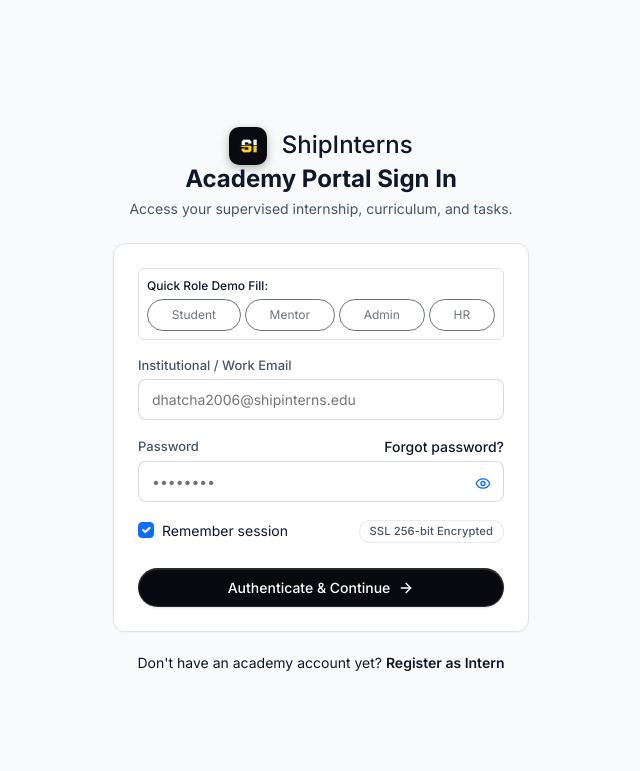
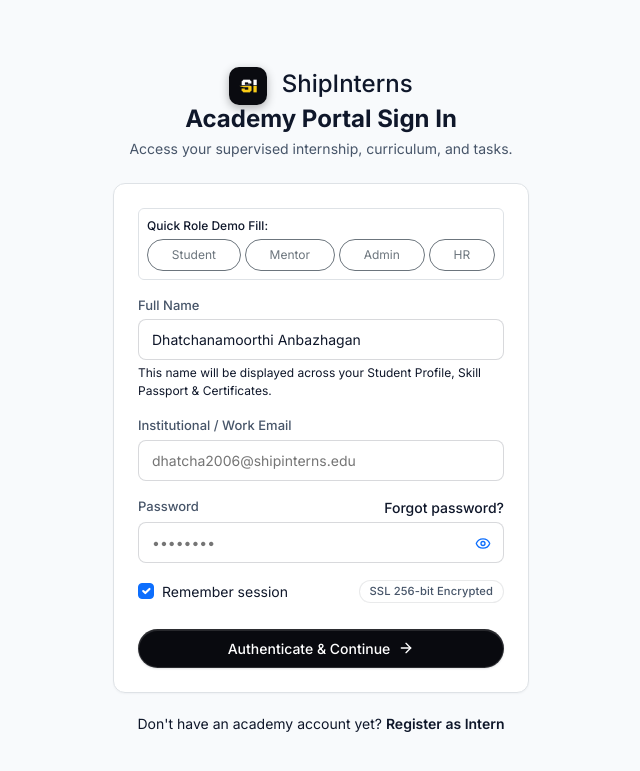
Before and after one commit to dhatcha2006-arch/SHIPINTERNS, a Flask app: page /auth/login in a window 1280 px wide. Shown: the top 771 px of the page, without its empty margins (319-959 px from the left). Run offline with Flask 3, Linux system fonts and the light colour scheme.

Commit message:
feat(auth): add Name field to login page and dynamically display authenticated user name across all profile, topbar and certificate views

```diff
--- a/app.py
+++ b/app.py
@@ -1,5 +1,5 @@
 import os
-from flask import Flask, render_template, jsonify, request, send_from_directory
+from flask import Flask, render_template, jsonify, request, send_from_directory, session
 
 app = Flask(
     __name__,
@@ -8,6 +8,17 @@ app = Flask(
     static_url_path='/static'
 )
 app.config['SECRET_KEY'] = 'shipinterns-dev-secret-key-2026'
+
+@app.context_processor
+def inject_user():
+    user = session.get('user', {
+        "id": 101,
+        "name": "Dhatchanamoorthi Anbazhagan",
+        "email": "dhatcha2006@shipinterns.edu",
+        "role": "student",
+        "cohort": "Spring 2026 Full Stack Cohort"
+    })
+    return dict(current_user=user)
 
 # --- PUBLIC ROUTES ---
 @app.route('/')
@@ -178,23 +189,33 @@ def api_health():
 def api_login():
     data = request.get_json() or {}
     email = data.get('email', '')
+    name = (data.get('name') or '').strip()
     role = 'student'
+    default_name = "Dhatchanamoorthi Anbazhagan"
     if 'mentor' in email:
         role = 'mentor'
+        default_name = "Sarah Jenkins"
     elif 'admin' in email:
         role = 'admin'
+        default_name = "System Admin"
     elif 'hr' in email or 'emp' in email:
         role = 'employee'
+        default_name = "Enterprise Talent Partner"
+
+    final_name = name if name else default_name
+    user_info = {
+        "id": 101,
+        "name": final_name,
+        "email": email or "dhatcha2006@shipinterns.edu",
+        "role": role,
+        "cohort": "Spring 2026 Full Stack Cohort"
+    }
+    session['user'] = user_info
+
     return jsonify({
         "success": True,
         "token": "sf_token_" + os.urandom(12).hex(),
-        "user": {
-            "id": 101,
-            "name": "Dhatchanamoorthi Anbazhagan",
-            "email": email or "dhatcha2006@shipinterns.edu",
-            "role": role,
-            "cohort": "Spring 2026 Full Stack Cohort"
-        }
+        "user": user_info
     })
 
 @app.route('/api/v1/auth/register', methods=['POST'])
--- a/frontend/static/js/components.js
+++ b/frontend/static/js/components.js
@@ -61,11 +61,36 @@ const ShipInternsUI = {
         menu.classList.toggle('d-none');
       });
     }
+  },
+
+  // Hydrate dynamic user profile name across pages
+  hydrateUser() {
+    try {
+      const stored = localStorage.getItem('sf_user');
+      if (stored) {
+        const u = JSON.parse(stored);
+        if (u && u.name) {
+          document.querySelectorAll('.sf-dynamic-user-name').forEach(el => {
+            el.textContent = u.name;
+          });
+          document.querySelectorAll('.sf-dynamic-user-name-val').forEach(el => {
+            el.value = u.name;
+          });
+          const initials = u.name.split(' ').filter(Boolean).map(n => n[0]).join('').substring(0, 2).toUpperCase() || 'SI';
+          document.querySelectorAll('.sf-dynamic-user-initials').forEach(el => {
+            el.textContent = initials;
+          });
+        }
+      }
+    } catch (e) {
+      console.warn('Hydration error:', e);
+    }
   }
 };
 
 document.addEventListener('DOMContentLoaded', () => {
   ShipInternsUI.initMobileNav();
+  ShipInternsUI.hydrateUser();
 });
 
 window.ShipInternsUI = ShipInternsUI;
--- a/frontend/templates/auth/login.html
+++ b/frontend/templates/auth/login.html
@@ -29,6 +29,12 @@
       </div>
 
       <form id="loginForm" onsubmit="handleLogin(event)">
+        <div class="mb-3">
+          <label class="sf-label" for="nameInput">Full Name</label>
+          <input type="text" id="nameInput" class="sf-input" placeholder="Enter your full name" autocomplete="name" value="Dhatchanamoorthi Anbazhagan">
+          <div class="text-slate-400 small mt-1" style="font-size: 0.75rem;">This name will be displayed across your Student Profile, Skill Passport & Certificates.</div>
+        </div>
+
         <div class="mb-3">
           <label class="sf-label" for="emailInput">Institutional / Work Email</label>
           <input type="email" id="emailInput" class="sf-input" required placeholder="dhatcha2006@shipinterns.edu" autocomplete="email">
@@ -78,6 +84,13 @@ function fillDemo(role) {
     admin: 'admin@shipinterns.edu',
     hr: 'hr.partner@shipinterns.edu'
   };
+  const nameMap = {
+    student: 'Dhatchanamoorthi Anbazhagan',
+    mentor: 'Sarah Jenkins',
+    admin: 'System Admin',
+    hr: 'Enterprise Talent Partner'
+  };
+  document.getElementById('nameInput').value = nameMap[role] || 'Dhatchanamoorthi Anbazhagan';
   document.getElementById('emailInput').value = emailMap[role] || 'student@shipinterns.edu';
   document.getElementById('passwordInput').value = 'ShipInterns2026!';
 }
@@ -101,10 +114,11 @@ async function handleLogin(e) {
   btn.disabled = true;
   btn.innerHTML = '<span class="spinner-border spinner-border-sm me-2"></span> Authenticating...';
 
+  const name = document.getElementById('nameInput').value.trim();
   const email = document.getElementById('emailInput').value.trim();
   const password = document.getElementById('passwordInput').value;
 
-  const res = await ShipInternsAPI.auth.login({ email, password });
+  const res = await ShipInternsAPI.auth.login({ email, password, name });
   if (res.success) {
     ShipInternsUI.showToast('Authentication successful. Redirecting...', 'success', 'Welcome');
     setTimeout(() => {
--- a/frontend/templates/certificates/verify.html
+++ b/frontend/templates/certificates/verify.html
@@ -46,7 +46,7 @@
         <div class="col-sm-6">
           <div class="p-3 bg-slate-50 border rounded-2">
             <div class="text-slate-400 small">Certified Candidate:</div>
-            <div class="fs-6 fw-bold text-slate-900">Dhatchanamoorthi Anbazhagan</div>
+            <div class="fs-6 fw-bold text-slate-900 sf-dynamic-user-name">{{ current_user.name if current_user else 'Dhatchanamoorthi Anbazhagan' }}</div>
             <div class="text-slate-500 small">Student UID: SF-2026-88412</div>
           </div>
         </div>
--- a/frontend/templates/certificates/view.html
+++ b/frontend/templates/certificates/view.html
@@ -45,7 +45,7 @@
       <!-- Recipient Body -->
       <div class="text-center my-5">
         <div class="text-slate-500 small mb-2 text-uppercase" style="letter-spacing: 0.05em;">This is to certify that</div>
-        <div class="display-5 fw-bold text-slate-900 mb-2" style="font-family: serif;">Dhatchanamoorthi Anbazhagan</div>
+        <div class="display-5 fw-bold text-slate-900 mb-2 sf-dynamic-user-name" style="font-family: serif;">{{ current_user.name if current_user else 'Dhatchanamoorthi Anbazhagan' }}</div>
         <div class="text-slate-600 max-w-xl mx-auto" style="font-size: 1.05rem; line-height: 1.6;">
           has successfully demonstrated production software engineering competence, completed 140 hours of supervised coursework, passed all in-browser technical assessments, and contributed verified pull requests to enterprise codebases under senior mentor supervision in:
         </div>
--- a/frontend/templates/student/apply.html
+++ b/frontend/templates/student/apply.html
@@ -41,7 +41,7 @@
       <div class="row g-3 mb-4">
         <div class="col-sm-6">
           <label class="sf-label">Full Name</label>
-          <input type="text" class="sf-input" value="Dhatchanamoorthi Anbazhagan" required>
+          <input type="text" class="sf-input sf-dynamic-user-name-val" value="{{ current_user.name if current_user else 'Dhatchanamoorthi Anbazhagan' }}" required>
         </div>
         <div class="col-sm-6">
           <label class="sf-label">Email Address</label>
--- a/frontend/templates/student/dashboard.html
+++ b/frontend/templates/student/dashboard.html
@@ -10,7 +10,7 @@
       <h1 class="h3 fw-bold text-slate-900 mb-0">Internship Command Center</h1>
       <span class="sf-badge sf-badge-primary">Sprint 4 of 8</span>
     </div>
-    <div class="text-slate-500 small">Enterprise Full-Stack Track • Supervised Squad 04 • Mentor: <strong>Sarah Jenkins</strong></div>
+    <div class="text-slate-500 small">Welcome back, <strong class="sf-dynamic-user-name">{{ current_user.name if current_user else 'Dhatchanamoorthi Anbazhagan' }}</strong> • Enterprise Full-Stack Track • Supervised Squad 04 • Mentor: <strong>Sarah Jenkins</strong></div>
   </div>
   <div class="d-flex align-items-center gap-2">
     <a href="{{ url_for('student_daily_report') }}" class="btn-sf-secondary">
```
Also changed, not shown: frontend/templates/components/topbar_app.html (+4 -4 lines), frontend/templates/student/profile.html (+5 -5 lines).
